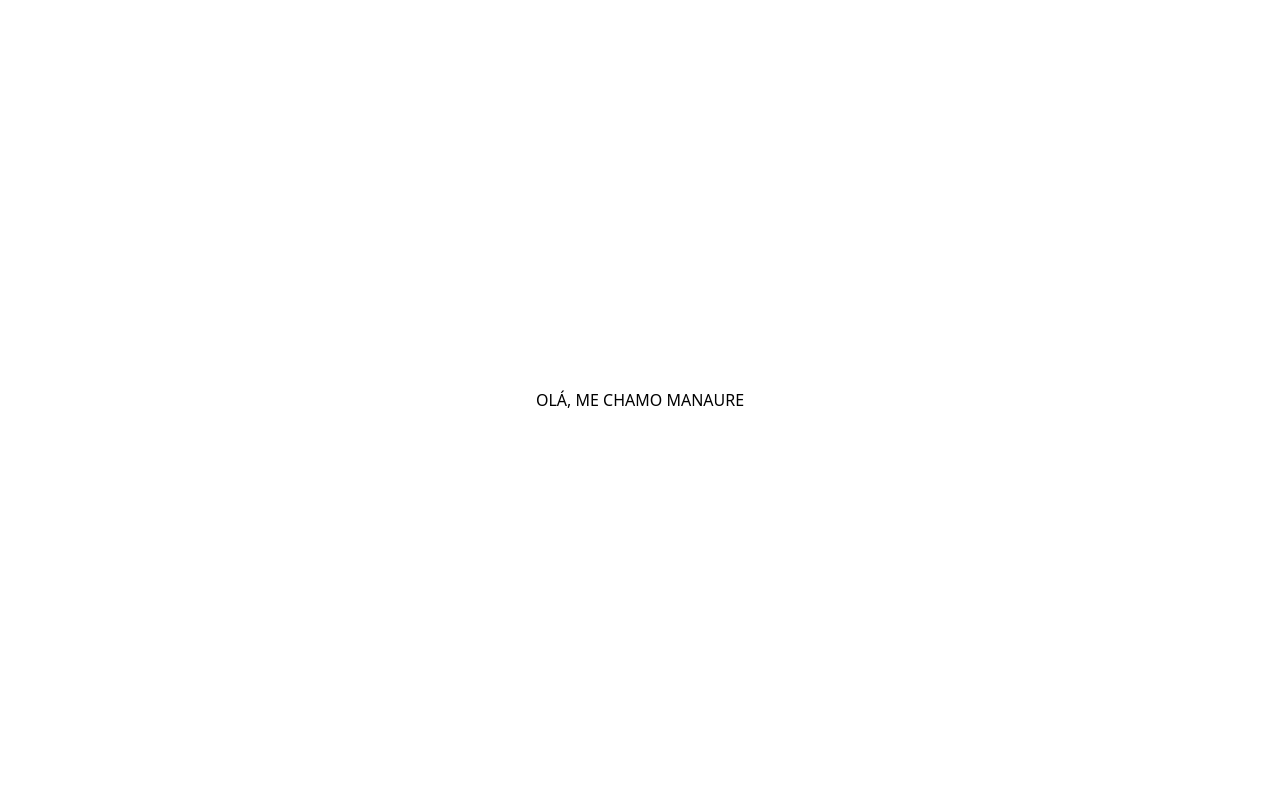
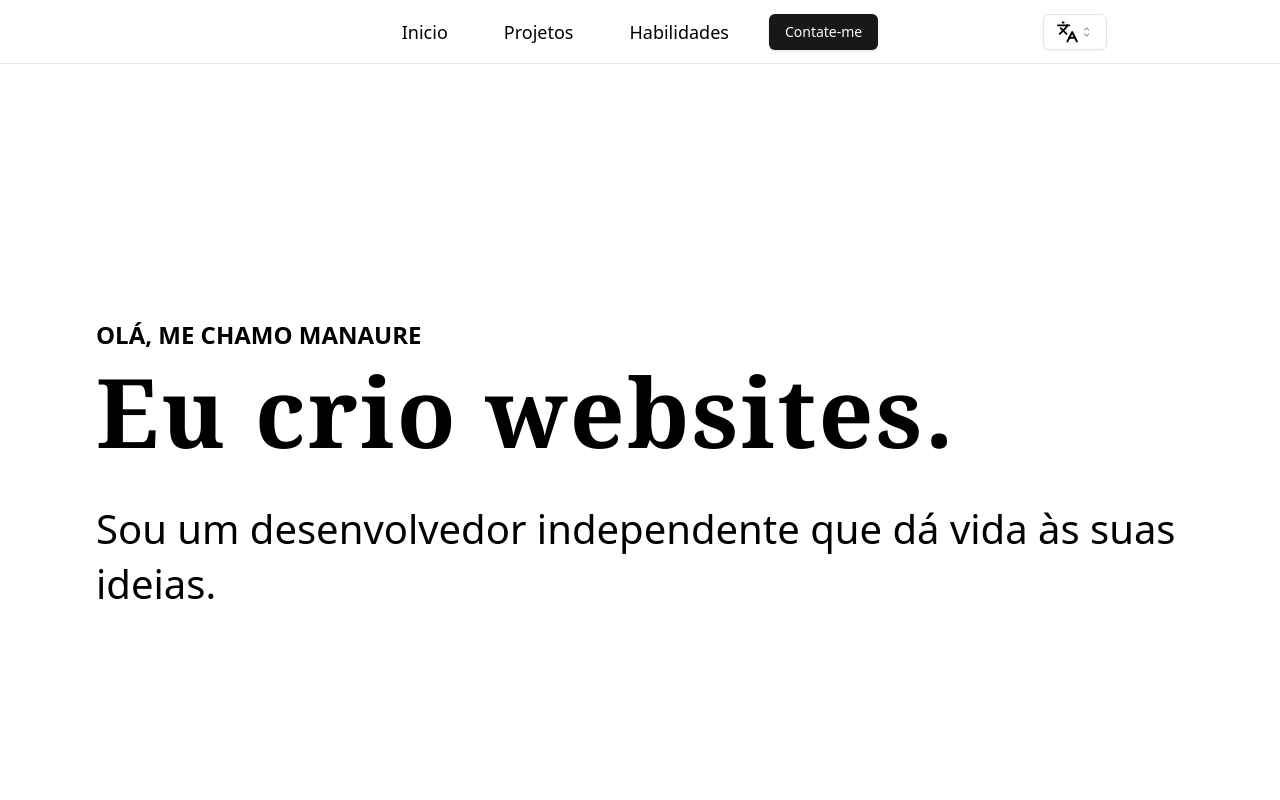
Before and after one commit to Manaure-Vasconcelos/portfolio-1.0, a React (Vite) app: page / in a window 1280 px wide. Shown: the top 800 px of the page. Built offline with nearby package versions, Linux system fonts and the light colour scheme.

Commit message:
fix: fix bug dependencies and sintaxe code

```diff
--- a/package.json
+++ b/package.json
@@ -22,6 +22,7 @@
     "@radix-ui/react-slot": "^1.1.0",
     "class-variance-authority": "^0.7.0",
     "clsx": "^2.1.1",
+    "embla-carousel-autoplay": "^8.3.0",
     "embla-carousel-react": "^8.3.0",
     "i18next": "^23.16.0",
     "i18next-browser-languagedetector": "^8.0.0",
--- a/src/App.tsx
+++ b/src/App.tsx
@@ -1,11 +1,38 @@
-import { useTranslation } from "react-i18next"
+import { useRef } from "react"
+import ContactMeSection from "./components/ContactMeSection"
+import HomeSection from "./components/HomeSection"
+import NavBar from "./components/navBar"
+import ProjectsSection from "./components/ProjectsSection"
+import SkillsSection from "./components/SkillsSection"
 
 function App() {
-  const { t } = useTranslation()
+  const section1Ref = useRef<HTMLElement>(null);
+  const section2Ref = useRef<HTMLElement>(null);
+  const section3Ref = useRef<HTMLElement>(null);
+  const section4Ref = useRef<HTMLElement>(null);
+
+  const scrollToSection = (sectionRef: React.RefObject<HTMLElement>) => {
+    sectionRef.current?.scrollIntoView({ behavior: "smooth" });
+  };
+
   return (
-    <div className='w-full h-screen flex justify-center items-center'>
-      <h1>{ t('HomeSection.p1')}</h1>
-    </div>
+    <>
+      <NavBar
+        onScrollToSection={scrollToSection}
+        sectionRefs={{
+          section1: section1Ref,
+          section2: section2Ref,
+          section3: section3Ref,
+          section4: section4Ref,
+        }}
+      />
+      <div className="mx-8 md:mx-24">
+        <HomeSection homeSectionRef={section1Ref} />
+        <ProjectsSection projectsSectionRef={section2Ref} />
+        <SkillsSection skillsSectionRef={section3Ref} />
+        <ContactMeSection contactMeRef={section4Ref} />
+      </div>
+    </>
   )
 }
 
--- a/src/components/LanguageToggle.tsx
+++ b/src/components/LanguageToggle.tsx
@@ -1,17 +1,21 @@
 "use client";
 import { Languages } from "lucide-react";
-import { Select,SelectContent,
+import {
+  Select, SelectContent,
   SelectItem,
   SelectTrigger,
-  SelectValue, } from "./ui/select";
+  SelectValue,
+} from "./ui/select";
+import { useLocation, useNavigate } from "react-router-dom";
 
 // TODO fix bug
 export default function LanguageSelect() {
-  const pathname = usePathname();
-  const router = useRouter();
+  const location = useLocation();
+  const pathname = location.pathname
+  const router = useNavigate();
 
   const handleLocaleChange = (newLocale: string) => {
-    router.push(pathname, { locale: newLocale });
+    router(`${pathname}?locale=${newLocale}`);
   };
 
   return (
--- a/src/components/SkillsSection.tsx
+++ b/src/components/SkillsSection.tsx
@@ -17,48 +17,6 @@ function SkillsSection({
       </h1>
       <article className="w-full h-5/6 flex flex-col justify-center items-center">
         <div className="grid grid-cols-4 grid-rows-2 gap-5 p-5 place-items-center w-[45em] h-[20em]">
-          <div className="row-start-1 col-start-1">
-            <LogoTools
-              url="/interface.svg"
-              alt="React"
-              open={true}
-              side="top"
-              description={t.rich("SkillsSection.descriptionReact", {
-                ul: (chunks) => <ul className='list-disc pl-5'>{chunks}</ul>,
-                li: (chunks) => <li>{chunks}</li>,
-              })}
-              />
-          </div>
-          <div className="row-start-2 col-start-2">
-            <LogoTools
-              url="/api.svg"
-              alt="Node.js"
-              open={false}
-              side="bottom"
-              description={t.rich("SkillsSection.descriptionReact", {
-                ul: (chunks) => <ul>{chunks}</ul>,
-                li: (chunks) => <li>{chunks}</li>,
-              })}
-              />
-          </div>
-          <div className="row-start-1 col-start-3">
-            <LogoTools
-              url="/responsive.svg"
-              alt={t("SkillsSection.altLogo")}
-              open={false}
-              side="top"
-              description={t.rich("SkillsSection.descriptionReact")}
-              />
-          </div>
-          <div className="row-start-2 col-start-4">
-            <LogoTools
-              url="/seo.svg"
-              alt="SEO"
-              open={false}
-              side="bottom"
-              description={t.rich("SkillsSection.descriptionReact")}
-              />
-          </div>
         </div>
       </article>
     </section>
--- a/src/components/carouselProjects.tsx
+++ b/src/components/carouselProjects.tsx
@@ -1,5 +1,4 @@
 import * as React from "react";
-import Autoplay from "embla-carousel-Autoplay";
 
 import {
   Carousel,
@@ -7,8 +6,9 @@ import {
   CarouselItem,
   CarouselNext,
   CarouselPrevious,
-} from "@/components/ui/carousel";
+} from "./ui/carousel";
 import { Button } from "./ui/button";
+import Autoplay from 'embla-carousel-autoplay';
 
 export function CarouselPlugin() {
   const plugin = React.useRef(
@@ -57,7 +57,7 @@ export function CarouselPlugin() {
                   </p>
                 </div>
                 <div className='flex justify-center items-center mb-2'>
-                <Button>View Project</Button>
+                  <Button>View Project</Button>
                 </div>
               </div>
             </div>
--- a/src/components/ui/carousel.tsx
+++ b/src/components/ui/carousel.tsx
@@ -4,8 +4,8 @@ import useEmblaCarousel, {
   type UseEmblaCarouselType,
 } from "embla-carousel-react"
 
-import { cn } from "@/lib/utils"
-import { Button } from "@/components/ui/button"
+import { Button } from "./button"
+import { cn } from "../../lib/utils"
 
 type CarouselApi = UseEmblaCarouselType[1]
 type UseCarouselParameters = Parameters<typeof useEmblaCarousel>
--- a/src/main.tsx
+++ b/src/main.tsx
@@ -1,4 +1,5 @@
 import { StrictMode } from 'react'
+import { BrowserRouter } from 'react-router-dom';
 import { createRoot } from 'react-dom/client'
 import App from './App.tsx'
 import './index.css'
@@ -6,6 +7,8 @@ import './i18n.ts'
 
 createRoot(document.getElementById('root')!).render(
   <StrictMode>
-    <App />
+    <BrowserRouter>
+      <App />
+    </BrowserRouter>
   </StrictMode>,
 )
```
Also changed, not shown: 1 other file (tests, documents, lock files or other folders).
